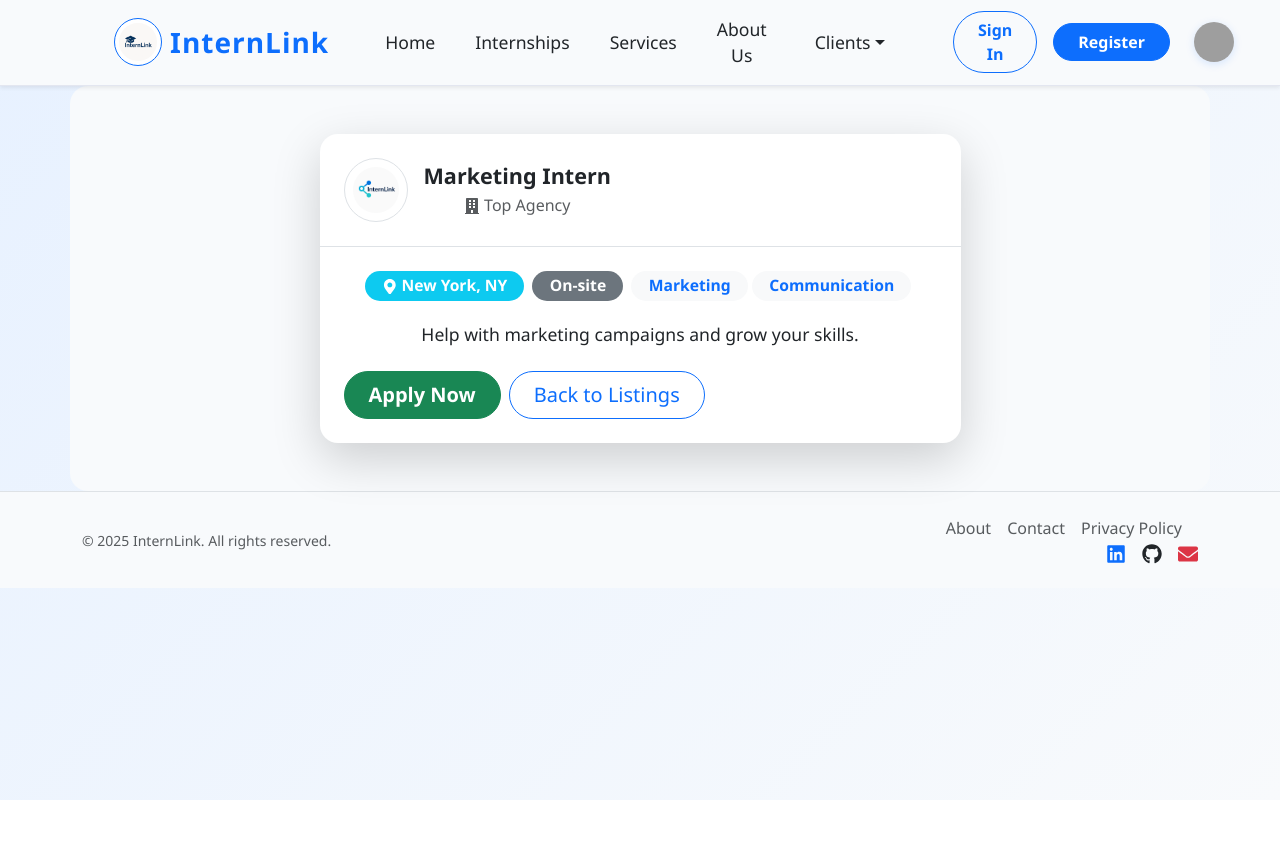
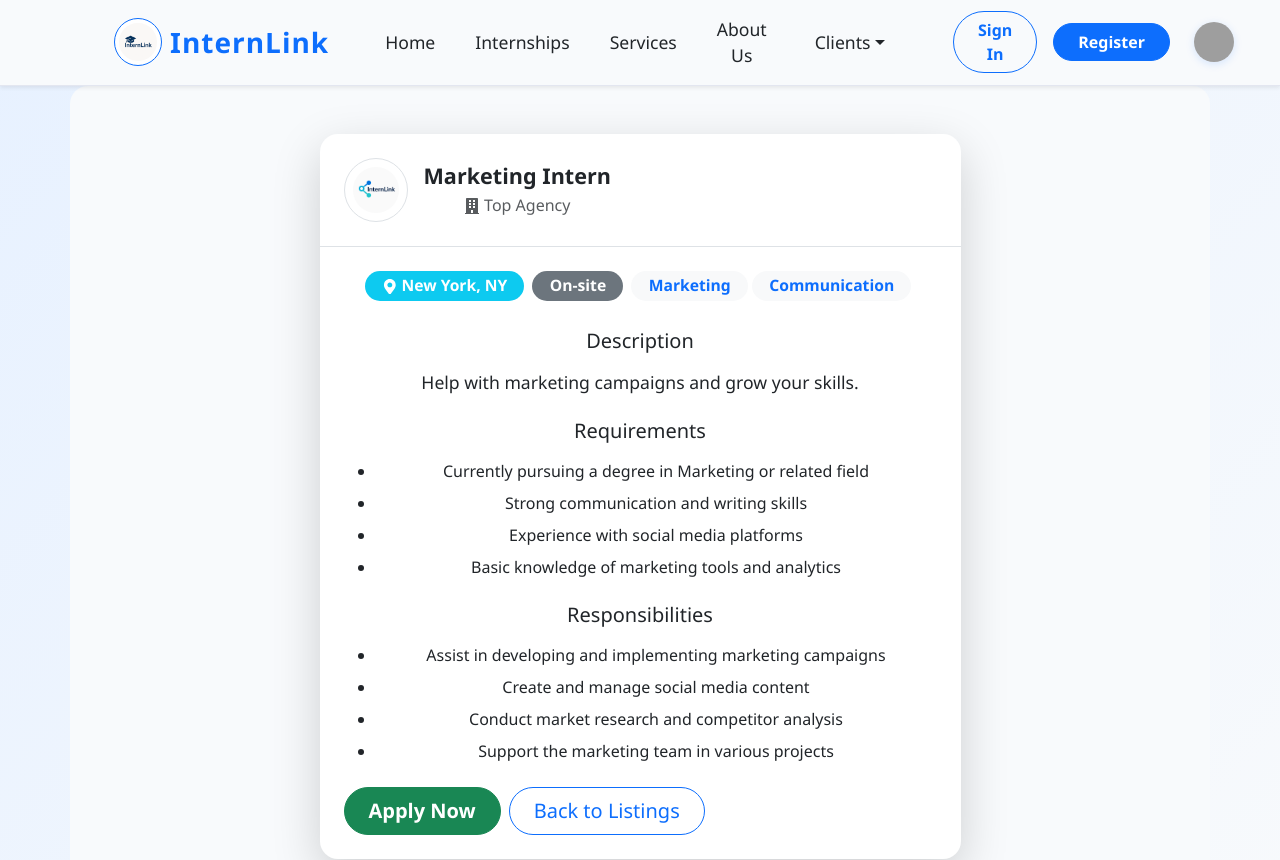
Before and after one commit to Omar-AbuShaheen/internlink, a React (Create React App) app: page /internships/1 in a window 1280 px wide. Shown: the top 860 px of the page. Before the commit the page ends 800 px from the top, so only its background shows below. Built offline with nearby package versions, Linux system fonts and the light colour scheme; grey boxes are pictures that could not be loaded.

Commit message:
feat: Add loading states, error handling, and application modal to InternshipDetail

```diff
--- a/src/components/InternshipDetail.js
+++ b/src/components/InternshipDetail.js
@@ -1,28 +1,175 @@
-import React from 'react';
-import { useParams, Link } from 'react-router-dom';
-import { Container, Card, Button, Badge, Row, Col } from 'react-bootstrap';
-import { FaMapMarkerAlt, FaBuilding } from 'react-icons/fa';
+import React, { useState, useEffect } from 'react';
+import { useParams, Link, useNavigate } from 'react-router-dom';
+import { Container, Card, Button, Badge, Row, Col, Spinner, Alert, Modal } from 'react-bootstrap';
+import { FaMapMarkerAlt, FaBuilding, FaCheckCircle } from 'react-icons/fa';
 import '../styles/InternshipDetail.css';
 
 // Reuse the same mock data (later replace with API call)
 const mockInternships = [
-  { id: 1, title: 'Marketing Intern', company: 'Top Agency', description: 'Help with marketing campaigns and grow your skills.', logo: require('../images/marketing-logo.png'), location: 'New York, NY', type: 'On-site', skills: ['Marketing', 'Communication'] },
-  { id: 2, title: 'Software Engineer Intern', company: 'Tech Startup', description: 'Join a fast-paced tech team and build awesome products.', logo: require('../images/tech-logo.png'), location: 'Remote', type: 'Remote', skills: ['React', 'JavaScript'] },
-  { id: 3, title: 'Design Intern', company: 'Creative Studio', description: 'Collaborate on creative projects for global brands.', logo: require('../images/design-logo.png'), location: 'Los Angeles, CA', type: 'On-site', skills: ['Design', 'Creativity'] },
-  { id: 4, title: 'Finance Intern', company: 'Finance Firm', description: 'Support financial analysis and reporting tasks.', logo: require('../images/logo.png'), location: 'Chicago, IL', type: 'Hybrid', skills: ['Finance', 'Excel'] },
+  {
+    id: 1,
+    title: 'Marketing Intern',
+    company: 'Top Agency',
+    description: 'Help with marketing campaigns and grow your skills.',
+    logo: require('../images/marketing-logo.png'),
+    location: 'New York, NY',
+    type: 'On-site',
+    skills: ['Marketing', 'Communication'],
+    requirements: [
+      'Currently pursuing a degree in Marketing or related field',
+      'Strong communication and writing skills',
+      'Experience with social media platforms',
+      'Basic knowledge of marketing tools and analytics'
+    ],
+    responsibilities: [
+      'Assist in developing and implementing marketing campaigns',
+      'Create and manage social media content',
+      'Conduct market research and competitor analysis',
+      'Support the marketing team in various projects'
+    ]
+  },
+  {
+    id: 2,
+    title: 'Software Engineer Intern',
+    company: 'Tech Startup',
+    description: 'Join a fast-paced tech team and build awesome products.',
+    logo: require('../images/tech-logo.png'),
+    location: 'Remote',
+    type: 'Remote',
+    skills: ['React', 'JavaScript'],
+    requirements: [
+      'Currently pursuing a degree in Computer Science or related field',
+      'Strong knowledge of JavaScript and React',
+      'Experience with version control (Git)',
+      'Understanding of web development principles'
+    ],
+    responsibilities: [
+      'Develop and maintain web applications using React',
+      'Collaborate with the team on new features',
+      'Write clean, maintainable, and efficient code',
+      'Participate in code reviews and team meetings'
+    ]
+  },
+  {
+    id: 3,
+    title: 'Design Intern',
+    company: 'Creative Studio',
+    description: 'Collaborate on creative projects for global brands.',
+    logo: require('../images/design-logo.png'),
+    location: 'Los Angeles, CA',
+    type: 'On-site',
+    skills: ['Design', 'Creativity'],
+    requirements: [
+      'Currently pursuing a degree in Design or related field',
+      'Proficiency in design tools (Adobe Creative Suite)',
+      'Strong portfolio showcasing design work',
+      'Understanding of design principles and trends'
+    ],
+    responsibilities: [
+      'Create visual designs for various projects',
+      'Collaborate with the design team on client projects',
+      'Participate in design reviews and feedback sessions',
+      'Assist in maintaining brand consistency'
+    ]
+  },
+  {
+    id: 4,
+    title: 'Finance Intern',
+    company: 'Finance Firm',
+    description: 'Support financial analysis and reporting tasks.',
+    logo: require('../images/logo.png'),
+    location: 'Chicago, IL',
+    type: 'Hybrid',
+    skills: ['Finance', 'Excel'],
+    requirements: [
+      'Currently pursuing a degree in Finance or related field',
+      'Strong analytical and problem-solving skills',
+      'Proficiency in Excel and financial modeling',
+      'Understanding of financial principles and markets'
+    ],
+    responsibilities: [
+      'Assist in financial analysis and reporting',
+      'Support the team in data collection and analysis',
+      'Help prepare financial presentations and reports',
+      'Participate in financial planning and forecasting'
+    ]
+  },
 ];
 
 function InternshipDetail() {
   const { id } = useParams();
-  const internship = mockInternships.find((item) => item.id === parseInt(id));
+  const navigate = useNavigate();
+  const [internship, setInternship] = useState(null);
+  const [isLoading, setIsLoading] = useState(true);
+  const [error, setError] = useState(null);
+  const [showApplyModal, setShowApplyModal] = useState(false);
+  const [isApplying, setIsApplying] = useState(false);
+  const [applicationSuccess, setApplicationSuccess] = useState(false);
 
-  if (!internship) {
+  useEffect(() => {
+    const fetchInternship = async () => {
+      try {
+        setIsLoading(true);
+        setError(null);
+        // Simulate API call
+        await new Promise(resolve => setTimeout(resolve, 1000));
+        const found = mockInternships.find((item) => item.id === parseInt(id));
+        if (!found) {
+          throw new Error('Internship not found');
+        }
+        setInternship(found);
+      } catch (err) {
+        console.error('Error fetching internship:', err);
+        setError(err.message);
+      } finally {
+        setIsLoading(false);
+      }
+    };
+
+    fetchInternship();
+  }, [id]);
+
+  const handleApply = async () => {
+    try {
+      setIsApplying(true);
+      // Simulate API call
+      await new Promise(resolve => setTimeout(resolve, 1500));
+      setApplicationSuccess(true);
+      setTimeout(() => {
+        setShowApplyModal(false);
+        setApplicationSuccess(false);
+        navigate('/dashboard');
+      }, 2000);
+    } catch (err) {
+      console.error('Error applying:', err);
+      setError('Failed to submit application. Please try again.');
+    } finally {
+      setIsApplying(false);
+    }
+  };
+
+  if (isLoading) {
     return (
-      <Container className="mt-5">
-        <h2>Internship Not Found</h2>
-        <Button as={Link} to="/internships" variant="primary">
-          Back to Listings
-        </Button>
+      <Container className="internship-detail-container py-5 text-center">
+        <Spinner animation="border" role="status" variant="primary">
+          <span className="visually-hidden">Loading...</span>
+        </Spinner>
+        <p className="mt-3 text-muted">Loading internship details...</p>
+      </Container>
+    );
+  }
+
+  if (error) {
+    return (
+      <Container className="internship-detail-container py-5">
+        <Alert variant="danger" className="text-center">
+          {error}
+          <div className="mt-3">
+            <Button as={Link} to="/internships" variant="primary">
+              Back to Listings
+            </Button>
+          </div>
+        </Alert>
       </Container>
     );
   }
@@ -33,26 +180,77 @@ function InternshipDetail() {
         <Col md={8} lg={7}>
           <Card className="internship-detail-card shadow-lg">
             <div className="internship-detail-header d-flex align-items-center gap-3 p-4 border-bottom">
-              <img src={internship.logo} alt={internship.company} width={64} height={64} className="rounded-circle border bg-white" />
+              <img
+                src={internship.logo}
+                alt={internship.company}
+                width={64}
+                height={64}
+                className="rounded-circle border bg-white"
+              />
               <div>
                 <h3 className="mb-1">{internship.title}</h3>
-                <span className="text-muted"><FaBuilding className="me-1" />{internship.company}</span>
+                <span className="text-muted">
+                  <FaBuilding className="me-1" />
+                  {internship.company}
+                </span>
               </div>
             </div>
             <Card.Body className="p-4">
-              <div className="mb-3">
-                <Badge bg="info" className="me-2"><FaMapMarkerAlt className="me-1" />{internship.location}</Badge>
-                <Badge bg="secondary" className="me-2">{internship.type}</Badge>
+              <div className="mb-4">
+                <Badge bg="info" className="me-2">
+                  <FaMapMarkerAlt className="me-1" />
+                  {internship.location}
+                </Badge>
+                <Badge bg="secondary" className="me-2">
+                  {internship.type}
+                </Badge>
                 {internship.skills.map((skill, i) => (
-                  <Badge key={i} bg="light" text="primary" className="me-1">{skill}</Badge>
+                  <Badge
+                    key={i}
+                    bg="light"
+                    text="primary"
+                    className="me-1"
+                  >
+                    {skill}
+                  </Badge>
                 ))}
               </div>
-              <Card.Text className="mb-4" style={{ fontSize: '1.1rem' }}>{internship.description}</Card.Text>
+
+              <h5 className="mb-3">Description</h5>
+              <Card.Text className="mb-4" style={{ fontSize: '1.1rem' }}>
+                {internship.description}
+              </Card.Text>
+
+              <h5 className="mb-3">Requirements</h5>
+              <ul className="mb-4">
+                {internship.requirements.map((req, i) => (
+                  <li key={i} className="mb-2">{req}</li>
+                ))}
+              </ul>
+
+              <h5 className="mb-3">Responsibilities</h5>
+              <ul className="mb-4">
+                {internship.responsibilities.map((resp, i) => (
+                  <li key={i} className="mb-2">{resp}</li>
+                ))}
+              </ul>
+
               <div className="d-flex gap-2">
-                <Button variant="success" size="lg" className="px-4 rounded-pill fw-semibold">
+                <Button
+                  variant="success"
+                  size="lg"
+                  className="px-4 rounded-pill fw-semibold"
+                  onClick={() => setShowApplyModal(true)}
+                >
                   Apply Now
                 </Button>
-                <Button as={Link} to="/internships" variant="outline-primary" size="lg" className="px-4 rounded-pill">
+                <Button
+                  as={Link}
+                  to="/internships"
+                  variant="outline-primary"
+                  size="lg"
+                  className="px-4 rounded-pill"
+                >
                   Back to Listings
                 </Button>
               </div>
@@ -60,6 +258,67 @@ function InternshipDetail() {
           </Card>
         </Col>
       </Row>
+
+      {/* Apply Modal */}
+      <Modal
+        show={showApplyModal}
+        onHide={() => !isApplying && setShowApplyModal(false)}
+        centered
+      >
+        <Modal.Header closeButton={!isApplying}>
+          <Modal.Title>Apply for {internship.title}</Modal.Title>
+        </Modal.Header>
+        <Modal.Body>
+          {applicationSuccess ? (
+            <div className="text-center py-4">
+              <FaCheckCircle className="text-success mb-3" size={48} />
+              <h4>Application Submitted!</h4>
+              <p className="text-muted">Your application has been successfully submitted.</p>
+            </div>
+          ) : (
+            <>
+              <p>Are you sure you want to apply for this position?</p>
+              <p className="text-muted small">
+                Your profile and resume will be shared with {internship.company}.
+              </p>
+            </>
+          )}
+        </Modal.Body>
+        <Modal.Footer>
+          {!applicationSuccess && (
+            <>
+              <Button
+                variant="secondary"
+                onClick={() => setShowApplyModal(false)}
+                disabled={isApplying}
+              >
+                Cancel
+              </Button>
+              <Button
+                variant="success"
+                onClick={handleApply}
+                disabled={isApplying}
+              >
+                {isApplying ? (
+                  <>
+                    <Spinner
+                      as="span"
+                      animation="border"
+                      size="sm"
+                      role="status"
+                      aria-hidden="true"
+                      className="me-2"
+                    />
+                    Submitting...
+                  </>
+                ) : (
+                  'Submit Application'
+                )}
+              </Button>
+            </>
+          )}
+        </Modal.Footer>
+      </Modal>
     </Container>
   );
 }
```
